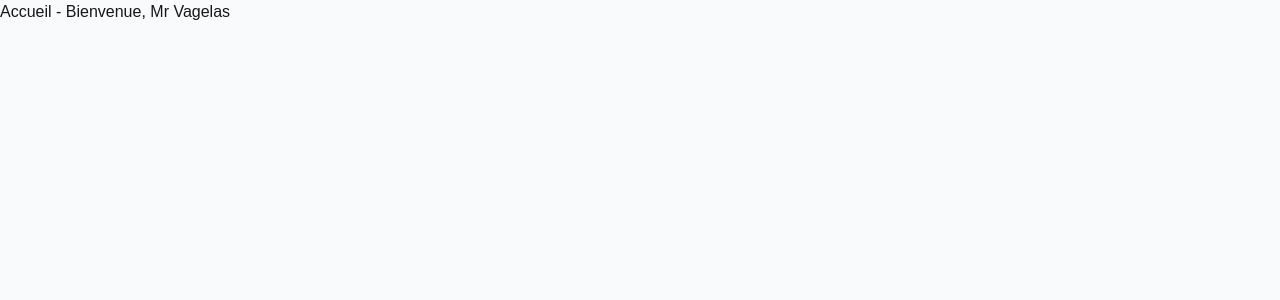
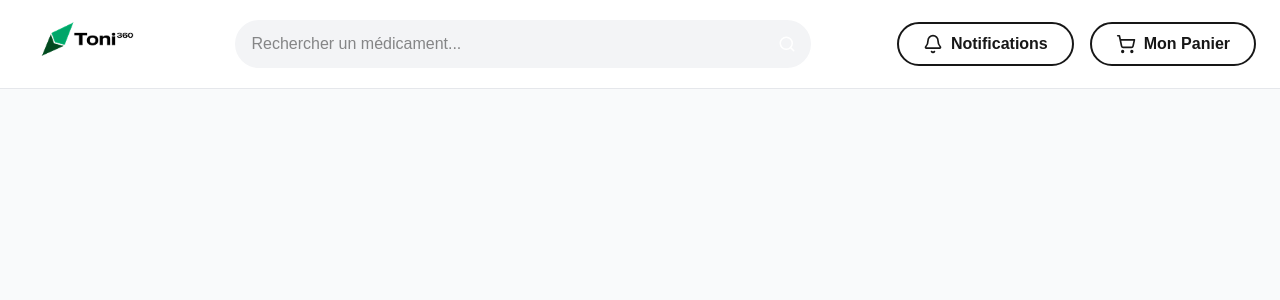
Before and after one commit to NorlanCoder/toni360-frontend, a Next.js app: page /accueil in a window 1280 px wide. Shown: the top 300 px of the page. Built offline with nearby package versions, Linux system fonts and the light colour scheme.

Commit message:
feat: add header with logo, search bar, and notification/cart buttons to home page

```diff
--- a/app/accueil/page.tsx
+++ b/app/accueil/page.tsx
@@ -1,13 +1,43 @@
 "use client";
 
 import { useState } from "react";
+import { Bell, ShoppingCart, Search } from "lucide-react";
 
 export default function AccueilPage() {
   const [userName, setUserName] = useState("Vagelas");
 
   return (
     <div className="min-h-screen bg-gray-50">
-      Accueil - Bienvenue, Mr {userName}
+      {/* Header */}
+      <header className="bg-white border-b border-gray-200 px-6 py-4">
+        <div className="flex items-center justify-between">
+          <img src="/images/logo.png" alt="Toni360" className="h-14" />
+
+          <div className="flex-1 max-w-xl mx-8">
+            <div className="relative flex items-center">
+              <input
+                type="text"
+                placeholder="Rechercher un médicament..."
+                className="w-full pl-4 pr-14 py-3 bg-gray-100 rounded-full text-base focus:outline-none focus:ring-2 focus:ring-toni-green-dark-2"
+              />
+              <button className="absolute right-1 bg-toni-green-dark-2 text-white w-10 h-10 rounded-full flex items-center justify-center">
+                <Search size={18} />
+              </button>
+            </div>
+          </div>
+
+          <div className="flex gap-4">
+            <button className="flex items-center gap-2 px-6 py-2 border-2 border-toni-green-dark-2 text-toni-green-dark-2 rounded-full font-semibold text-base hover:bg-toni-green-dark-2 hover:text-white transition">
+              <Bell size={20} />
+              Notifications
+            </button>
+            <button className="flex items-center gap-2 px-6 py-2 border-2 border-toni-green-dark-2 text-toni-green-dark-2 rounded-full font-semibold text-base hover:bg-toni-green-dark-2 hover:text-white transition">
+              <ShoppingCart size={20} />
+              Mon Panier
+            </button>
+          </div>
+        </div>
+      </header>
     </div>
   );
 }
```
